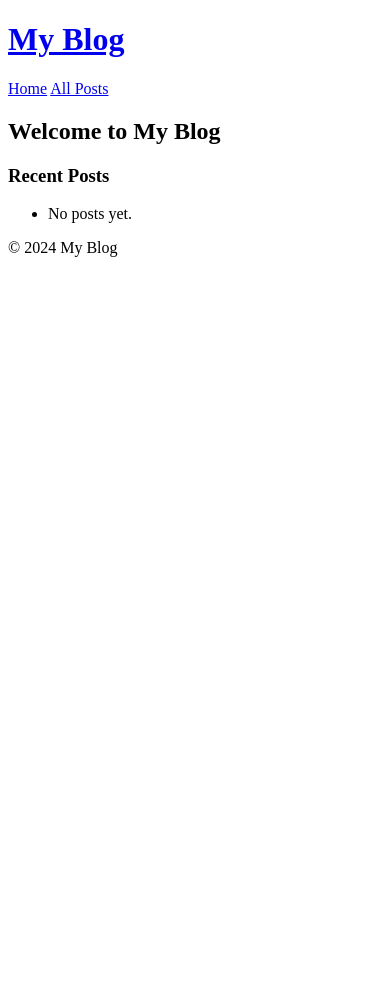
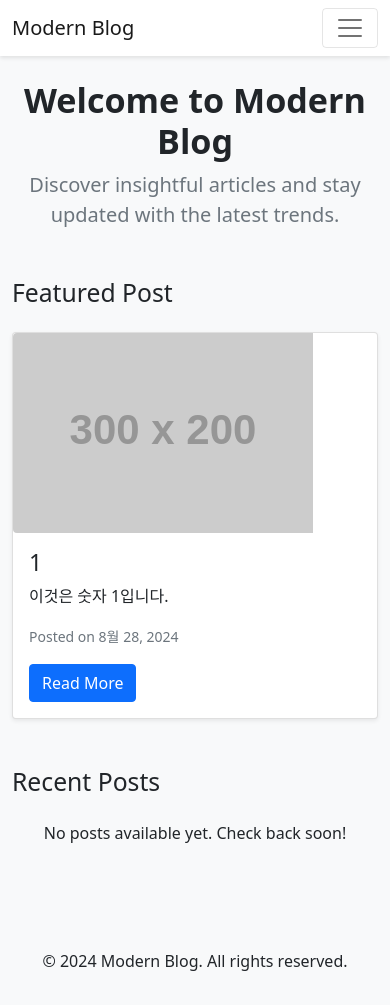
Before and after one commit to baccine/django_blog_with_AI, a Django app: page / in a window 390 px wide. Before the commit the page ends 257 px from the top, so only its background shows below. Run offline with Django 5.2, Linux system fonts and the light colour scheme; data comes from the database, SQL or seed files in the repository; both versions use the stored data as it was after the commit; grey boxes labelled with a size stand in for pictures from a placeholder-image service; some libraries are stand-ins or nearby versions.

Commit message:
FBV blog 초안 완성

```diff
--- /dev/null
+++ b/blog/context_processors.py
@@ -0,0 +1,4 @@
+from .models import Category
+
+def categories(request):
+    return {'categories': Category.objects.exclude(slug='')}
--- a/blog/models.py
+++ b/blog/models.py
@@ -1,9 +1,17 @@
 from django.db import models
 from django.utils import timezone
+from django.utils.text import slugify
+from django.contrib.auth.models import User
 
 class Category(models.Model):
     name = models.CharField(max_length=100)
+    slug = models.SlugField(unique=True, blank=True)
     description = models.TextField(blank =True)
+
+    def save(self, *args, **kwargs):
+        if not self.slug:
+            self.slug = slugify(self.name)
+        super().save(*args, **kwargs)
 
     def __str__(self):
         return self.name
@@ -17,9 +25,11 @@ class Post(models.Model):
     created_date = models.DateTimeField(default=timezone.now)
     modified_date = models.DateTimeField(auto_now=True)
     category = models.ForeignKey(Category, on_delete=models.SET_NULL, null=True, related_name='posts')
+    author = models.ForeignKey(User, on_delete=models.CASCADE)
+
 
     class Meta:
         ordering = ['-created_date']
 
-        def __str__(self):
-            return self.title
+    def __str__(self):
+        return self.title
--- a/blog/urls.py
+++ b/blog/urls.py
@@ -8,6 +8,7 @@ urlpatterns = [
     path('post/new/', views.post_create, name='post_create'),  # 게시글 작성 URL 패턴 추가
     path('post/<int:pk>/edit/', views.post_edit, name='post_edit'),  # 게시글 수정 URL 패턴 추가
     path('post/<int:pk>/delete/', views.post_delete, name='post_delete'),  # 게시글 삭제 URL 패턴 추가
+    path('category/<slug:category_slug>/', views.category_posts, name='category_posts'), # 변경된 부분
 
     # 또는 슬러그를 사용할 경우:
     # path('posts/<slug:slug>/', views.post_detail, name='post_detail'),
--- a/blog/views.py
+++ b/blog/views.py
@@ -1,4 +1,5 @@
 from django.shortcuts import render, redirect, get_object_or_404
+from django.contrib.auth.decorators import login_required
 from django.core.paginator import Paginator
 from .models import Post, Category
 from .forms import PostForm
@@ -29,7 +30,7 @@ def my_view(request):
     }
     return render(request, 'my_template.html', data)
 
-
+@login_required
 def post_create(request):
     if request.method == "POST": # Post요청 확인
         form = PostForm(request.POST) # PostFrom 인스턴스 생성 인자 전달
@@ -42,22 +43,50 @@ def post_create(request):
         form = PostForm()
     return render(request, 'blog/post_form.html', {'form': form})
 
+# @login_required
+# def post_edit(request, pk):
+#     post = get_object_or_404(Post, pk=pk)
+#     if request.method == "POST":
+#         form = PostForm(request.POST, instance=post) # 이미 데이터베이스에 저장된 게시물을 수정 instance = post 기존 Post객체를 폼에 제공
+#         if post.author != request.user:
+#             return redirect('post_detail', pk=pk)
+
+#         if form.is_valid():
+#             post = form.save(commit=False)
+#             post.author = request.user  # 현재는 로그인 기능이 없으므로 나중에 구현
+#             post.save()
+#             return redirect('post_detail', pk=post.pk)
+#     else:
+#         form = PostForm(instance=post)
+#     return render(request, 'blog/post_form.html', {'form': form})
+
+@login_required
 def post_edit(request, pk):
     post = get_object_or_404(Post, pk=pk)
+
     if request.method == "POST":
-        form = PostForm(request.POST, instance=post) # 이미 데이터베이스에 저장된 게시물을 수정 instance = post 기존 Post객체를 폼에 제공
+        form = PostForm(request.POST, instance=post)
         if form.is_valid():
             post = form.save(commit=False)
-            post.author = request.user  # 현재는 로그인 기능이 없으므로 나중에 구현
+            if post.author != request.user:
+                return redirect('post_detail', pk=pk)  # 작성자만 수정 가능
             post.save()
             return redirect('post_detail', pk=post.pk)
     else:
         form = PostForm(instance=post)
     return render(request, 'blog/post_form.html', {'form': form})
 
+@login_required
 def post_delete(request, pk):
     post = get_object_or_404(Post, pk=pk)
+    if post.author != request.user:
+        return redirect('post_detail', pk=pk)
     if request.method == "POST":
         post.delete()
         return redirect('post_list')
     return render(request, 'blog/post_confirm_delete.html', {'post': post})
+
+def category_posts(request, category_slug):
+    category = get_object_or_404(Category, slug=category_slug)
+    posts = Post.objects.filter(category=category).order_by('-created_date')
+    return render(request, 'blog/category_posts.html', {'category': category, 'posts': posts})
--- a/mysite/settings.py
+++ b/mysite/settings.py
@@ -43,6 +43,7 @@ TEMPLATES = [
                 'django.template.context_processors.request',
                 'django.contrib.auth.context_processors.auth',
                 'django.contrib.messages.context_processors.messages',
+                'blog.context_processors.categories',  # 추가된 컨텍스트 프로세서
             ],
         },
     },
@@ -102,3 +103,7 @@ STATIC_URL = 'static/'
 # https://docs.djangoproject.com/en/5.1/ref/settings/#default-auto-field
 
 DEFAULT_AUTO_FIELD = 'django.db.models.BigAutoField'
+
+
+LOGIN_REDIRECT_URL = '/'  # 로그인 후 리다이렉트될 URL
+LOGOUT_REDIRECT_URL = '/'  # 로그아웃 후 리다이렉트될 URL
--- a/mysite/urls.py
+++ b/mysite/urls.py
@@ -1,23 +1,10 @@
-"""
-URL configuration for mysite project.
-
-The `urlpatterns` list routes URLs to views. For more information please see:
-    https://docs.djangoproject.com/en/5.1/topics/http/urls/
-Examples:
-Function views
-    1. Add an import:  from my_app import views
-    2. Add a URL to urlpatterns:  path('', views.home, name='home')
-Class-based views
-    1. Add an import:  from other_app.views import Home
-    2. Add a URL to urlpatterns:  path('', Home.as_view(), name='home')
-Including another URLconf
-    1. Import the include() function: from django.urls import include, path
-    2. Add a URL to urlpatterns:  path('blog/', include('blog.urls'))
-"""
+from django.contrib.auth import views as auth_views
 from django.contrib import admin
 from django.urls import path, include
 
 urlpatterns = [
     path('admin/', admin.site.urls),
     path('', include('blog.urls')),
+    path('accounts/login/', auth_views.LoginView.as_view(), name='login'),
+    path('accounts/logout/', auth_views.LogoutView.as_view(), name='logout'),
 ]
--- a/templates/blog/base.html
+++ b/templates/blog/base.html
@@ -1,22 +1,62 @@
 <!DOCTYPE html>
-<html>
+<html lang="en">
 <head>
-    <title>{% block title %}My Blog{% endblock %}</title>
+    <meta charset="UTF-8">
+    <meta name="viewport" content="width=device-width, initial-scale=1.0">
+    <title>{% block title %}Modern Blog{% endblock %}</title>
+    <!-- Bootstrap CSS -->
+    <link href="https://cdn.jsdelivr.net/npm/bootstrap@5.1.3/dist/css/bootstrap.min.css" rel="stylesheet">
+    <!-- Font Awesome CSS -->
+    <link href="https://cdnjs.cloudflare.com/ajax/libs/font-awesome/5.15.3/css/all.min.css" rel="stylesheet">
+    <style>
+        /* 추가적인 커스텀 스타일 */
+        body { background-color: #f8f9fa; }
+        .navbar { box-shadow: 0 2px 4px rgba(0,0,0,.1); }
+    </style>
 </head>
 <body>
     <header>
-        <h1><a href="{% url 'home' %}">My Blog</a></h1>
+        <nav class="navbar navbar-expand-lg navbar-light bg-white">
+            <div class="container">
+                <a class="navbar-brand" href="{% url 'home' %}">Modern Blog</a>
+                <button class="navbar-toggler" type="button" data-bs-toggle="collapse" data-bs-target="#navbarNav">
+                    <span class="navbar-toggler-icon"></span>
+                </button>
+                <div class="collapse navbar-collapse" id="navbarNav">
+                    <ul class="navbar-nav ms-auto">
+                        <li class="nav-item">
+                            <a class="nav-link" href="{% url 'home' %}">Home</a>
+                        </li>
+                        <li class="nav-item">
+                            <a class="nav-link" href="{% url 'post_list' %}">All Posts</a>
+                        </li>
+                        {% if user.is_authenticated %}
+                            <li class="nav-item">
+                                <a class="nav-link" href="{% url 'post_create' %}">New Post</a>
+                            </li>
+                            <li class="nav-item">
+                                <a class="nav-link" href="{% url 'logout' %}?next={{ request.path }}">Logout</a>
+                            </li>
+                        {% else %}
+                            <li class="nav-item">
+                                <a class="nav-link" href="{% url 'login' %}">Login</a>
+                            </li>
+                        {% endif %}
+                    </ul>
+                </div>
+            </div>
+        </nav>
     </header>
-    <nav>
-        <a href="{% url 'home' %}">Home</a>
-        <a href="{% url 'post_list' %}">All Posts</a>
-    </nav>
-    <main>
+    <main class="py-4">
         {% block content %}
         {% endblock %}
     </main>
-    <footer>
-        <p>&copy; 2024 My Blog</p>
+
+    <footer class="bg-light text-center py-3 mt-5">
+        <p>&copy; 2024 Modern Blog. All rights reserved.</p>
     </footer>
+
+    <!-- 부트스트랩 JS -->
+    <script src="https://cdn.jsdelivr.net/npm/bootstrap@5.1.3/dist/js/bootstrap.bundle.min.js"></script>
 </body>
 </html>
--- a/templates/blog/home.html
+++ b/templates/blog/home.html
@@ -1,13 +1,60 @@
 {% extends 'blog/base.html' %}
 
+{% block title %}Welcome to Modern Blog{% endblock %}
+
 {% block content %}
-    <h2>Welcome to My Blog</h2>
-    <h3>Recent Posts</h3>
-    <ul>
-    {% for post in recent_post %}
-        <li><a href="#">{{ post.title }}</a></li>
-    {% empty %}
-        <li>No posts yet.</li>
-    {% endfor %}
-    </ul>
+<div class="container">
+    <header class="text-center mb-5">
+        <h1 class="display-4 fw-bold">Welcome to Modern Blog</h1>
+        <p class="lead text-muted">Discover insightful articles and stay updated with the latest trends.</p>
+    </header>
+
+    <section class="mb-5">
+        <h2 class="mb-4">Featured Post</h2>
+        {% if recent_posts %}
+        {% with recent_posts|first as featured_post %}
+        <div class="card shadow-sm">
+            <div class="row g-0">
+                <div class="col-md-4">
+                    <img src="<https://via.placeholder.com/300x200>" class="img-fluid rounded-start" alt="Featured post image">
+                </div>
+                <div class="col-md-8">
+                    <div class="card-body">
+                        <h3 class="card-title">{{ featured_post.title }}</h3>
+                        <p class="card-text">{{ featured_post.content|truncatewords:50 }}</p>
+                        <p class="card-text"><small class="text-muted">Posted on {{ featured_post.created_date|date:"F d, Y" }}</small></p>
+                        <a href="{% url 'post_detail' pk=featured_post.pk %}" class="btn btn-primary">Read More</a>
+                    </div>
+                </div>
+            </div>
+        </div>
+        {% endwith %}
+        {% endif %}
+    </section>
+
+    <section>
+        <h2 class="mb-4">Recent Posts</h2>
+        <div class="row row-cols-1 row-cols-md-2 row-cols-lg-3 g-4">
+            {% for post in recent_posts|slice:"1:" %}
+            <div class="col">
+                <div class="card h-100 shadow-sm">
+                    <img src="<https://via.placeholder.com/300x200>" class="card-img-top" alt="Post image">
+                    <div class="card-body">
+                        <h5 class="card-title">{{ post.title }}</h5>
+                        <p class="card-text">{{ post.content|truncatewords:20 }}</p>
+                    </div>
+                    <div class="card-footer bg-transparent">
+                        <small class="text-muted">Posted on {{ post.created_date|date:"F d, Y" }}</small>
+                    </div>
+                    <a href="{% url 'post_detail' pk=post.pk %}" class="btn btn-outline-primary m-3">Read More</a>
+                </div>
+            </div>
+            {% empty %}
+            <div class="col-12">
+                <p class="text-center">No posts available yet. Check back soon!</p>
+            </div>
+            {% endfor %}
+        </div>
+    </section>
+</div>
 {% endblock %}
```
Also changed, not shown: blog/static/css/style.css (added, +182 -0 lines), templates/blog/category_posts.html (added, +14 -0 lines), templates/blog/post_detail.html (+3 -4 lines), templates/registration/login.html (added, +10 -0 lines), blog/migrations/0003_category_slug.py (added), blog/migrations/0004_post_author.py (added), db.sqlite3.
